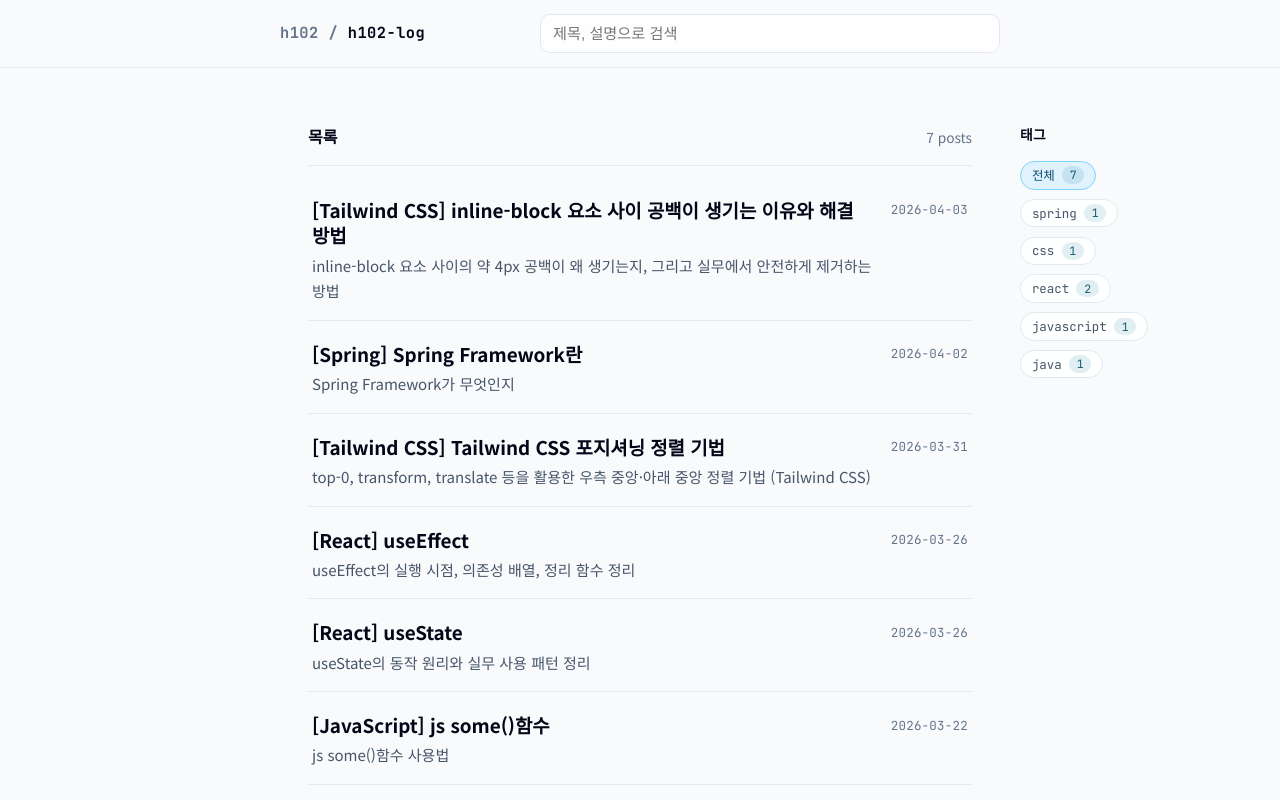
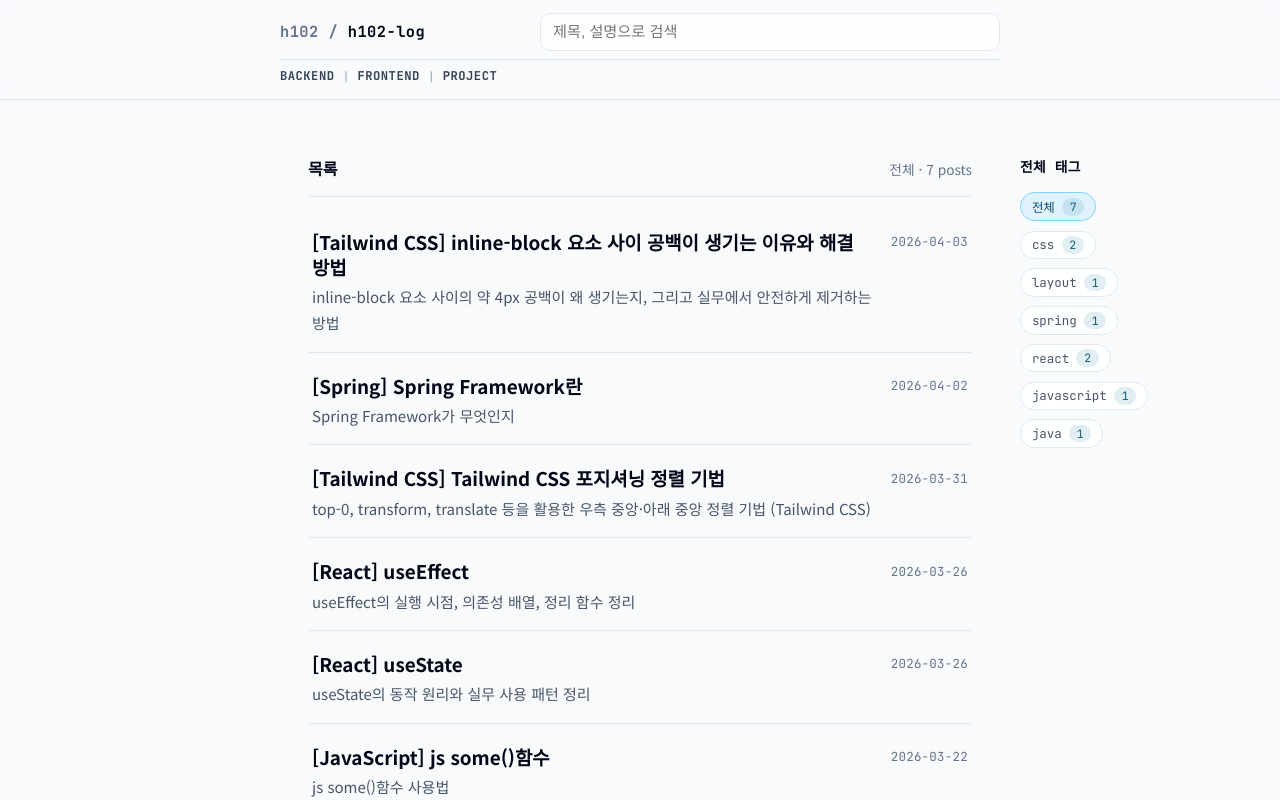
Before and after one commit to h102-log/h102-log.github.io, a Next.js app: page / in a window 1280 px wide. Shown: the top 800 px of the page. Built offline with nearby package versions, Linux system fonts and the light colour scheme; a web font is replaced by a local one.

Commit message:
feat: 네비게이션 카테고리 추가 및 스타일 개선

```diff
--- a/app/globals.css
+++ b/app/globals.css
@@ -949,11 +949,22 @@ a {
 .nav-container {
   max-width: 760px;
   margin: 0 auto;
-  padding: 0.9rem 20px;
+  padding: 0.8rem 20px 0.62rem;
+  display: grid;
+  gap: 0.5rem;
+}
+
+.nav-top-row {
   display: flex;
   align-items: center;
-  justify-content: flex-start;
-  gap: 1rem;
+  gap: 0.9rem;
+}
+
+.nav-bottom-row {
+  display: flex;
+  align-items: center;
+  border-top: 1px solid rgba(148, 163, 184, 0.28);
+  padding-top: 0.45rem;
 }
 
 .nav-logo {
@@ -977,37 +988,43 @@ a {
 .nav-categories {
   display: flex;
   align-items: center;
-  gap: 0.45rem;
+  gap: 0.5rem;
   flex-wrap: wrap;
-  justify-content: flex-end;
 }
 
 .category-button {
   text-decoration: none;
-  border: 1px solid var(--border-color);
-  border-radius: 999px;
-  padding: 0.2rem 0.62rem;
-  background: rgba(255, 255, 255, 0.85);
-  color: var(--text-secondary);
+  border: 0;
+  border-bottom: 2px solid transparent;
+  padding: 0.12rem 0;
+  background: transparent;
+  color: #334155;
   font-family: var(--font-terminal), "Consolas", monospace;
-  font-size: 0.75rem;
+  font-size: 0.76rem;
+  font-weight: 600;
   line-height: 1.3;
+  letter-spacing: 0.04em;
+  text-transform: uppercase;
   transition:
-    border-color 0.2s ease,
     color 0.2s ease,
-    transform 0.2s ease;
+    border-color 0.2s ease;
+}
+
+.category-divider {
+  color: #94a3b8;
+  font-family: var(--font-terminal), "Consolas", monospace;
+  font-size: 0.73rem;
+  line-height: 1;
 }
 
 .category-button:hover {
-  color: var(--accent-color);
-  border-color: #bae6fd;
-  transform: translateY(-1px);
+  color: #0f172a;
+  border-color: #cbd5e1;
 }
 
 .category-button-active {
-  color: #0c4a6e;
-  border-color: #7dd3fc;
-  background: #e0f2fe;
+  color: #0f172a;
+  border-color: #0f172a;
 }
 
 .page-wrapper {
@@ -1173,6 +1190,32 @@ a {
 }
 
 @media (max-width: 640px) {
+  .nav-container {
+    gap: 0.52rem;
+    padding-top: 0.72rem;
+    padding-bottom: 0.52rem;
+  }
+
+  .nav-top-row {
+    flex-wrap: wrap;
+    gap: 0.6rem;
+  }
+
+  .nav-bottom-row {
+    padding-top: 0.4rem;
+    overflow-x: auto;
+  }
+
+  .nav-categories {
+    flex-wrap: nowrap;
+    min-width: max-content;
+  }
+
+  .nav-search-area {
+    width: 100%;
+    margin-left: 0;
+  }
+
   .main-container,
   .post-detail-container {
     padding: 36px 16px;
--- a/app/layout.tsx
+++ b/app/layout.tsx
@@ -10,6 +10,7 @@ import {
 import { getAllPostsData } from "@/src/lib/posts";
 import { createAbsoluteUrl, siteConfig } from "@/src/lib/site";
 import NavSearch from "@/components/NavSearch";
+import NavCategories from "@/components/NavCategories";
 
 const headingFont = IBM_Plex_Sans_KR({
   subsets: ["latin"],
@@ -85,10 +86,15 @@ export default function RootLayout({
         {/* [비즈니스 로직 의도]: 모든 페이지 최상단에 고정될 공통 헤더(네비게이션)입니다. */}
         <nav className="global-nav">
           <div className="nav-container">
-            <Link href="/" className="nav-logo">
-              h102-log
-            </Link>
-            <NavSearch posts={allPosts} />
+            <div className="nav-top-row">
+              <Link href="/" className="nav-logo">
+                h102-log
+              </Link>
+              <NavSearch posts={allPosts} />
+            </div>
+            <div className="nav-bottom-row">
+              <NavCategories />
+            </div>
           </div>
         </nav>
 
--- a/components/HomeContent.tsx
+++ b/components/HomeContent.tsx
@@ -1,8 +1,7 @@
 "use client";
 
-// [주의사항]: React 패키지에서 Suspense를 추가로 import 해야 합니다.
-import { useMemo, useState, useEffect, Suspense } from "react";
-import { useSearchParams } from "next/navigation";
+import { Suspense, useEffect, useMemo, useState } from "react";
+import { usePathname, useRouter, useSearchParams } from "next/navigation";
 import PostList from "@/components/PostList";
 
 type PostItem = {
@@ -11,6 +10,7 @@ type PostItem = {
   description: string;
   date: string;
   tag?: string | string[];
+  category?: string | string[];
 };
 
 type HomeContentProps = {
@@ -18,9 +18,18 @@ type HomeContentProps = {
 };
 
 const ALL_TAG = "전체";
+const CATEGORY_LABELS: Record<string, string> = {
+  backend: "BackEnd",
+  frontend: "FrontEnd",
+  project: "Project",
+};
 
 function normalizeTagKey(tagValue: string): string {
   return tagValue.trim().toLowerCase();
+}
+
+function normalizeCategoryKey(categoryValue: string): string {
+  return categoryValue.trim().toLowerCase();
 }
 
 function extractTagValues(tagValue?: string | string[]): string[] {
@@ -35,44 +44,86 @@ function extractTagValues(tagValue?: string | string[]): string[] {
   return [];
 }
 
-// [비즈니스 로직 의도]: useSearchParams()를 호출하는 로직을 별도의 독립된 컴포넌트로 분리합니다.
-// Next.js 빌드 시 정적 생성(Prerendering)을 방해하지 않도록, 이 컴포넌트만 Suspense로 격리하기 위함입니다.
+function extractCategoryValues(categoryValue?: string | string[]): string[] {
+  if (Array.isArray(categoryValue)) {
+    return categoryValue.map((category) => category.trim()).filter(Boolean);
+  }
+
+  if (typeof categoryValue === "string" && categoryValue.trim() !== "") {
+    return [categoryValue.trim()];
+  }
+
+  return [];
+}
+
 function SearchParamsHandler({
+  setSelectedCategory,
   setSelectedTags,
 }: {
+  setSelectedCategory: React.Dispatch<React.SetStateAction<string | null>>;
   setSelectedTags: React.Dispatch<React.SetStateAction<string[]>>;
 }) {
   const searchParams = useSearchParams();
 
   useEffect(() => {
-    // [방어적 코딩]: 빌드 타임이나 예기치 못한 상황에서 searchParams가 null일 경우를 대비합니다.
-    if (!searchParams) return;
+    if (!searchParams) {
+      return;
+    }
+
+    const categoryParam = searchParams.get("category");
+    const nextCategory =
+      categoryParam && categoryParam.trim() !== ""
+        ? normalizeCategoryKey(categoryParam)
+        : null;
+
+    setSelectedCategory(nextCategory);
 
     const tagParam = searchParams.get("tag");
     if (tagParam && tagParam.trim() !== "") {
-      setSelectedTags([normalizeTagKey(tagParam)]);
+      const normalizedTags = tagParam
+        .split(",")
+        .map((tag) => normalizeTagKey(tag))
+        .filter(Boolean);
+
+      setSelectedTags(Array.from(new Set(normalizedTags)));
+      return;
     }
-  }, [searchParams, setSelectedTags]);
 
-  // [의도]: 이 컴포넌트는 화면에 보여줄 UI가 없으므로 null을 반환하여 로직만 백그라운드에서 실행되도록 합니다.
+    setSelectedTags([]);
+  }, [searchParams, setSelectedCategory, setSelectedTags]);
+
   return null;
 }
 
 export default function HomeContent({ allPosts }: HomeContentProps) {
-  // 메인 화면시작시 스크롤은 항상 최상단에 오도록
+  const router = useRouter();
+  const pathname = usePathname();
+
   useEffect(() => {
     window.scrollTo(0, 0);
   }, []);
 
-  // 선택된 태그 배열(빈 배열이면 전체 보기)
+  const [selectedCategory, setSelectedCategory] = useState<string | null>(null);
   const [selectedTags, setSelectedTags] = useState<string[]>([]);
 
-  // (이전 코드 삭제됨) searchParams와 useEffect 로직은 위 SearchParamsHandler 컴포넌트로 이동했습니다.
+  const categoryFilteredPosts = useMemo(() => {
+    if (!selectedCategory) {
+      return allPosts;
+    }
+
+    return allPosts.filter((post) => {
+      const normalizedCategoryKeys = extractCategoryValues(post.category).map(
+        (category) => normalizeCategoryKey(category),
+      );
+
+      return normalizedCategoryKeys.includes(selectedCategory);
+    });
+  }, [allPosts, selectedCategory]);
 
   const tagLabelByKey = useMemo(() => {
     const labelMap = new Map<string, string>();
 
-    allPosts.forEach((post) => {
+    categoryFilteredPosts.forEach((post) => {
       const values = extractTagValues(post.tag);
       values.forEach((value) => {
         const key = normalizeTagKey(value);
@@ -83,12 +134,12 @@ export default function HomeContent({ allPosts }: HomeContentProps) {
     });
 
     return labelMap;
-  }, [allPosts]);
+  }, [categoryFilteredPosts]);
 
   const tagCounts = useMemo(() => {
     const counts = new Map<string, number>();
 
-    allPosts.forEach((post) => {
+    categoryFilteredPosts.forEach((post) => {
       const tags = extractTagValues(post.tag);
       const uniqueTagKeys = new Set(tags.map((tag) => normalizeTagKey(tag)));
 
@@ -98,94 +149,120 @@ export default function HomeContent({ allPosts }: HomeContentProps) {
     });
 
     return counts;
-  }, [allPosts]);
+  }, [categoryFilteredPosts]);
+
+  const availableTagKeySet = useMemo(() => {
+    return new Set(tagLabelByKey.keys());
+  }, [tagLabelByKey]);
+
+  const activeSelectedTags = useMemo(() => {
+    return selectedTags.filter((tagKey) => availableTagKeySet.has(tagKey));
+  }, [selectedTags, availableTagKeySet]);
 
   const tags = useMemo(() => {
     return [ALL_TAG, ...Array.from(tagLabelByKey.values())];
   }, [tagLabelByKey]);
 
   const tagFilteredPosts = useMemo(() => {
-    // 태그를 선택하지 않으면 전체 글을 보여줍니다.
-    if (selectedTags.length === 0) {
-      return allPosts;
+    if (activeSelectedTags.length === 0) {
+      return categoryFilteredPosts;
     }
 
-    return allPosts.filter((post) => {
+    return categoryFilteredPosts.filter((post) => {
       const normalizedTagKeys = extractTagValues(post.tag).map((tag) =>
         normalizeTagKey(tag),
       );
-      // OR 조건: 선택 태그 중 하나라도 포함되면 노출
-      return normalizedTagKeys.some((tagKey) => selectedTags.includes(tagKey));
+      return normalizedTagKeys.some((tagKey) =>
+        activeSelectedTags.includes(tagKey),
+      );
     });
-  }, [allPosts, selectedTags]);
+  }, [categoryFilteredPosts, activeSelectedTags]);
 
-  // 전체는 초기화, 개별 태그는 토글 선택
+  const pushFilterState = (nextCategory: string | null, nextTags: string[]) => {
+    const nextSearchParams = new URLSearchParams();
+
+    if (nextCategory) {
+      nextSearchParams.set("category", nextCategory);
+    }
+
+    if (nextTags.length > 0) {
+      nextSearchParams.set("tag", nextTags.join(","));
+    }
+
+    const queryString = nextSearchParams.toString();
+    const nextUrl = queryString ? `${pathname}?${queryString}` : pathname;
+    router.push(nextUrl, { scroll: false });
+  };
+
   const toggleTagSelection = (tag: string) => {
     if (tag === ALL_TAG) {
       setSelectedTags([]);
+      pushFilterState(selectedCategory, []);
       return;
     }
 
     const targetTagKey = normalizeTagKey(tag);
+    const nextTags = activeSelectedTags.includes(targetTagKey)
+      ? activeSelectedTags.filter((selectedTag) => selectedTag !== targetTagKey)
+      : [...activeSelectedTags, targetTagKey];
 
-    setSelectedTags((prevTags) => {
-      if (prevTags.includes(targetTagKey)) {
-        return prevTags.filter((selectedTag) => selectedTag !== targetTagKey);
-      }
+    setSelectedTags(nextTags);
+    pushFilterState(selectedCategory, nextTags);
+  };
 
-      return [...prevTags, targetTagKey];
-    });
-  };
+  const categoryLabel =
+    selectedCategory && CATEGORY_LABELS[selectedCategory]
+      ? CATEGORY_LABELS[selectedCategory]
+      : "전체";
 
   const initialPosts = tagFilteredPosts.slice(0, 10);
 
   return (
     <main className="main-container home-layout">
-      {/* [비즈니스 로직 의도]: 파라미터를 읽어오는 로직을 Suspense로 감싸서,
-          사용자가 접속하기 전(빌드 시점)에는 이 부분의 렌더링을 보류하도록 처리합니다.
-          UI가 없는 컴포넌트이므로 fallback은 null로 지정합니다. */}
       <Suspense fallback={null}>
-        <SearchParamsHandler setSelectedTags={setSelectedTags} />
+        <SearchParamsHandler
+          setSelectedCategory={setSelectedCategory}
+          setSelectedTags={setSelectedTags}
+        />
       </Suspense>
 
-      {/* [비즈니스 로직 의도]: 스크린 리더기 등 웹 접근성(a11y)을 고려하여
-          핵심 콘텐츠인 '글 목록'이 보조 네비게이션인 '태그'보다 HTML DOM 상에서 먼저 오도록 배치합니다. */}
       <div className="home-main-content">
         <section className="post-list-section">
           <div className="section-headline">
             <h2>목록</h2>
-            <p>{tagFilteredPosts.length} posts</p>
+            <p>
+              {categoryLabel} · {tagFilteredPosts.length} posts
+            </p>
           </div>
 
           {tagFilteredPosts.length === 0 ? (
-            <p className="empty-post-message">조건에 맞는 글이 없습니다.</p>
+            <p className="empty-post-message">
+              {selectedCategory === "project"
+                ? "Project 글이 아직 없습니다."
+                : "조건에 맞는 글이 없습니다."}
+            </p>
           ) : (
             <PostList
-              key={
-                selectedTags.length === 0
-                  ? ALL_TAG
-                  : selectedTags.slice().sort().join("|")
-              }
+              key={`${selectedCategory ?? "all"}|${activeSelectedTags.length === 0 ? ALL_TAG : activeSelectedTags.slice().sort().join("|")}`}
               initialPosts={initialPosts}
               allPosts={tagFilteredPosts}
-            ></PostList>
+            />
           )}
         </section>
       </div>
 
-      {/* [Design]: 메인 콘텐츠 우측에 배치될 태그 사이드바 */}
       <aside className="home-sidebar" aria-label="태그 목록">
-        <h2 className="sidebar-title">태그</h2>
+        <h2 className="sidebar-title">{categoryLabel} 태그</h2>
         <ul className="sidebar-category-list">
           {tags.map((tag) => {
             const normalizedTagKey = normalizeTagKey(tag);
             const isActive =
               tag === ALL_TAG
-                ? selectedTags.length === 0
-                : selectedTags.includes(normalizedTagKey);
+                ? activeSelectedTags.length === 0
+                : activeSelectedTags.includes(normalizedTagKey);
             const postCount =
               tag === ALL_TAG
-                ? allPosts.length
+                ? categoryFilteredPosts.length
                 : (tagCounts.get(normalizedTagKey) ?? 0);
 
             return (
--- /dev/null
+++ b/components/NavCategories.tsx
@@ -0,0 +1,57 @@
+"use client";
+
+import { Fragment, useEffect, useState } from "react";
+import Link from "next/link";
+
+const CATEGORIES = [
+  { key: "backend", label: "BackEnd" },
+  { key: "frontend", label: "FrontEnd" },
+  { key: "project", label: "Project" },
+] as const;
+
+function normalizeCategoryKey(value: string): string {
+  return value.trim().toLowerCase();
+}
+
+export default function NavCategories() {
+  const [activeCategory, setActiveCategory] = useState<string>("");
+
+  useEffect(() => {
+    const updateActiveCategory = () => {
+      const params = new URLSearchParams(window.location.search);
+      setActiveCategory(normalizeCategoryKey(params.get("category") ?? ""));
+    };
+
+    updateActiveCategory();
+    window.addEventListener("popstate", updateActiveCategory);
+
+    return () => {
+      window.removeEventListener("popstate", updateActiveCategory);
+    };
+  }, []);
+
+  return (
+    <div className="nav-categories" aria-label="카테고리 메뉴">
+      {CATEGORIES.map((category, index) => {
+        const isActive = activeCategory === category.key;
+
+        return (
+          <Fragment key={category.key}>
+            {index > 0 ? (
+              <span className="category-divider" aria-hidden="true">
+                |
+              </span>
+            ) : null}
+            <Link
+              href={`/?category=${category.key}`}
+              className={`category-button ${isActive ? "category-button-active" : ""}`}
+              onClick={() => setActiveCategory(category.key)}
+            >
+              {category.label}
+            </Link>
+          </Fragment>
+        );
+      })}
+    </div>
+  );
+}
--- a/posts/java-crawling.md
+++ b/posts/java-crawling.md
@@ -3,6 +3,7 @@ title: "[Java] Java 크롤링"
 date: "2026-03-16 00:03"
 description: "Java로 크롤링 하는 방법"
 tag: "java"
+category: "BackEnd"
 ---
 
 ## 서론
--- a/posts/js-some.md
+++ b/posts/js-some.md
@@ -3,6 +3,7 @@ title: "[JavaScript] js some()함수"
 date: "2026-03-22 23:23"
 description: "js some()함수 사용법"
 tag: "javascript"
+category: "FrontEnd"
 group: "JavaScript 배열 메서드"
 ---
 
--- a/posts/react-use-effect.md
+++ b/posts/react-use-effect.md
@@ -3,6 +3,7 @@ title: "[React] useEffect"
 date: "2026-03-26 19:41"
 description: "useEffect의 실행 시점, 의존성 배열, 정리 함수 정리"
 tag: "react"
+category: "FrontEnd"
 group: "React"
 ---
 
--- a/posts/react-use-state.md
+++ b/posts/react-use-state.md
@@ -3,6 +3,7 @@ title: "[React] useState"
 date: "2026-03-26 19:40"
 description: "useState의 동작 원리와 실무 사용 패턴 정리"
 tag: "react"
+category: "FrontEnd"
 group: "React"
 ---
 
--- a/posts/spring-framework-overview.md
+++ b/posts/spring-framework-overview.md
@@ -3,6 +3,7 @@ title: "[Spring] Spring Framework란"
 date: "2026-04-02 10:00"
 description: "Spring Framework가 무엇인지"
 tag: "spring"
+category: "BackEnd"
 group: "Spring Framework 완전 정복"
 ---
 
--- a/posts/tailwind-inline-block-gap.md
+++ b/posts/tailwind-inline-block-gap.md
@@ -2,7 +2,8 @@
 title: "[Tailwind CSS] inline-block 요소 사이 공백이 생기는 이유와 해결 방법"
 date: "2026-04-03 10:20"
 description: "inline-block 요소 사이의 약 4px 공백이 왜 생기는지, 그리고 실무에서 안전하게 제거하는 방법"
-tags: ["css", "layout"]
+tag: ["css", "layout"]
+category: "FrontEnd"
 group: "Tailwind CSS"
 ---
 
--- a/posts/tailwind-positioning.md
+++ b/posts/tailwind-positioning.md
@@ -3,6 +3,7 @@ title: "[Tailwind CSS] Tailwind CSS 포지셔닝 정렬 기법"
 date: "2026-03-31 15:00"
 description: "top-0, transform, translate 등을 활용한 우측 중앙·아래 중앙 정렬 기법 (Tailwind CSS)"
 tag: "css"
+category: "FrontEnd"
 group: "Tailwind CSS"
 ---
 
--- a/src/lib/posts.ts
+++ b/src/lib/posts.ts
@@ -37,6 +37,7 @@ export type PostSummary = {
   date: string;
   description: string;
   tag?: string[];
+  category?: string[];
   group?: string;
   updatedAt?: string;
   draft?: boolean;
@@ -358,6 +359,7 @@ function parseValidFrontmatter(data: unknown): PostFrontmatter | null {
     description,
     // 하위 호환을 위해 기존 category 키도 tag로 병합해 처리합니다.
     tag: normalizeTags(frontmatter.tag ?? frontmatter.category),
+    category: normalizeTags(frontmatter.category),
     group: normalizeText(frontmatter.group),
     updatedAt: normalizeText(frontmatter.updatedAt),
     draft: typeof frontmatter.draft === "boolean" ? frontmatter.draft : false,
```
Also changed, not shown: 1 other file (tests, documents, lock files or other folders).
